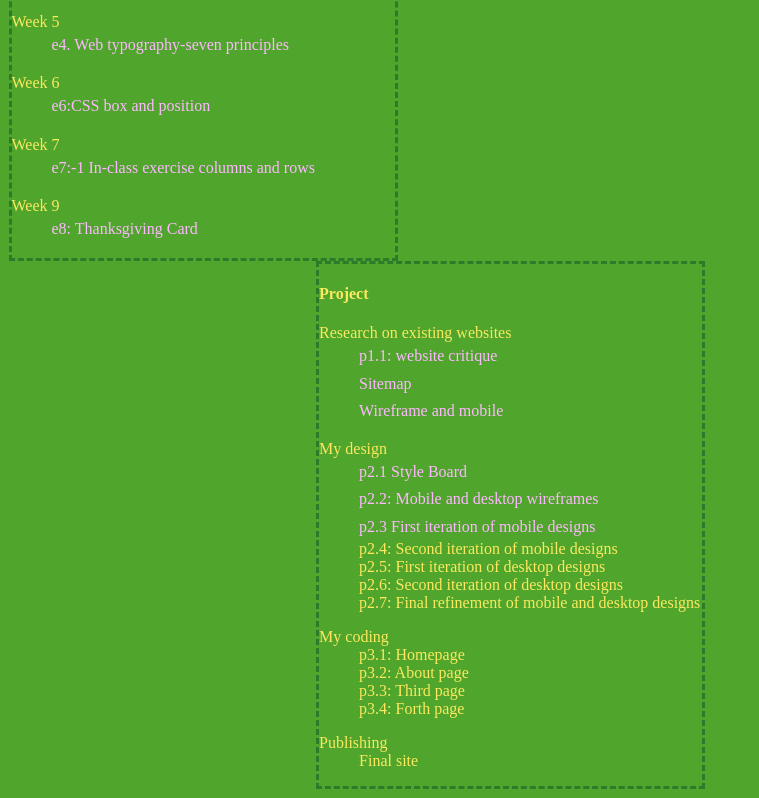
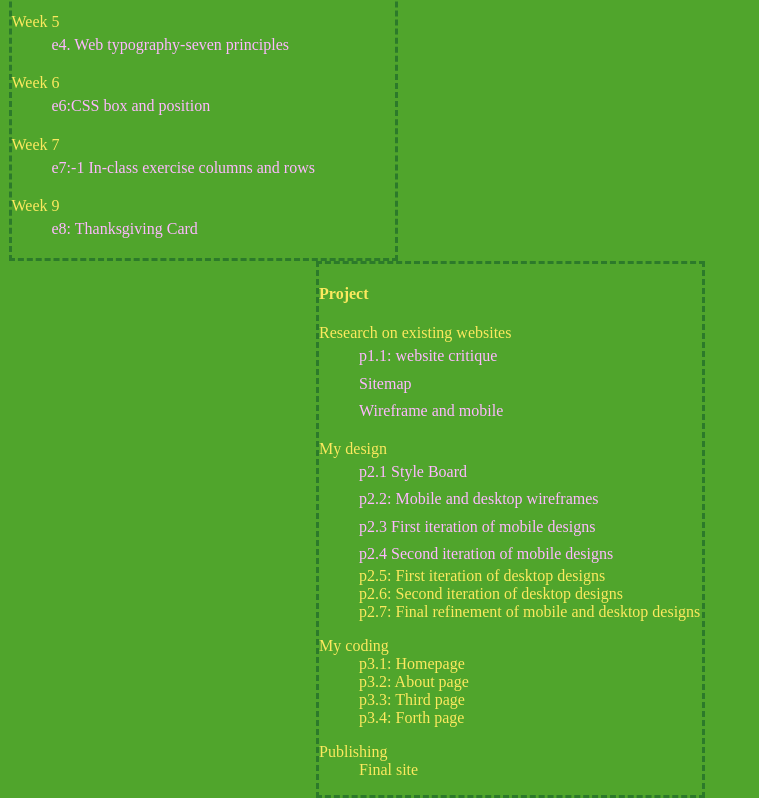
Before and after one commit to Ianzaya/AVT217, a plain HTML site: page weekly/index.html in a window 1280 px wide. Shown: the part 410-1208 px from the top of the page, without its empty margins (0-759 px from the left). Drawn offline with Linux system fonts and the light colour scheme; a web font is replaced by a local one.

Commit message:
Add files via upload

```diff
--- a/weekly/index.html
+++ b/weekly/index.html
@@ -67,7 +67,7 @@
 	<dd><a href="../process/style-board.html"> p2.1 Style Board</a></dd>
     <dd><a href="../process/my-wireframes.html">p2.2: Mobile and desktop wireframes</a></dd>
     <dd><a href="../process/first mobile iteration.html">p2.3 First iteration of mobile designs</a></dd>
-	<dd>p2.4: Second iteration of mobile designs</dd>
+	<dd><a href="../process/Second iteration Mobile.html"> p2.4 Second iteration of mobile designs</a></dd>
     <dd>p2.5: First iteration of desktop designs</dd>
 	<dd>p2.6: Second iteration of desktop designs</dd>
 	<dd>p2.7: Final refinement of mobile and desktop designs</dd>
```
